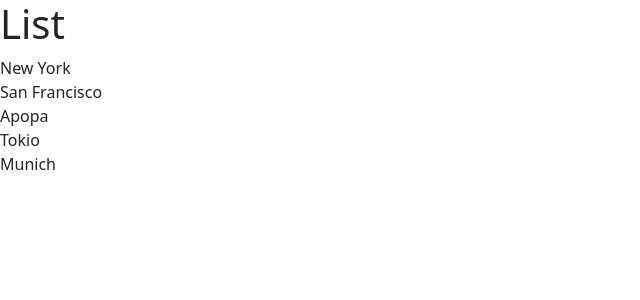
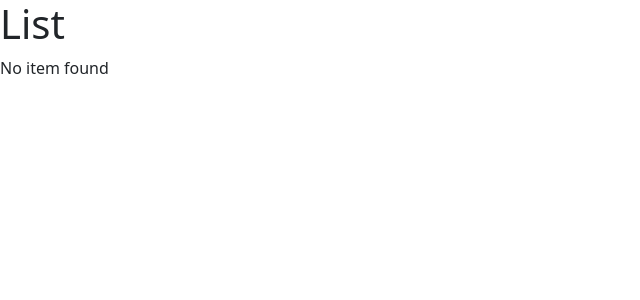
Before and after one commit to wichofly/react-app, a React (Vite) app: page / in a window 1280 px wide. Shown: the top 300 px of the page, without its empty margins (0-640 px from the left). Built offline with nearby package versions, Linux system fonts and the light colour scheme.

Commit message:
item length === 0 &&

```diff
--- a/src/components/ListGroup.tsx
+++ b/src/components/ListGroup.tsx
@@ -1,16 +1,17 @@
 function ListGroup() {
-  const items = [
+  let items = [
     'New York',
     'San Francisco',
     'Apopa',
     'Tokio',
     'Munich'
   ]
-
+  items = []
 
   return (
     <>
       <h1>List</h1>
+      {items.length === 0 && <p>No item found</p>}
       <ul className="list-group">
         {items.map((item) => (
           <li key={item}>{item}</li>
```
